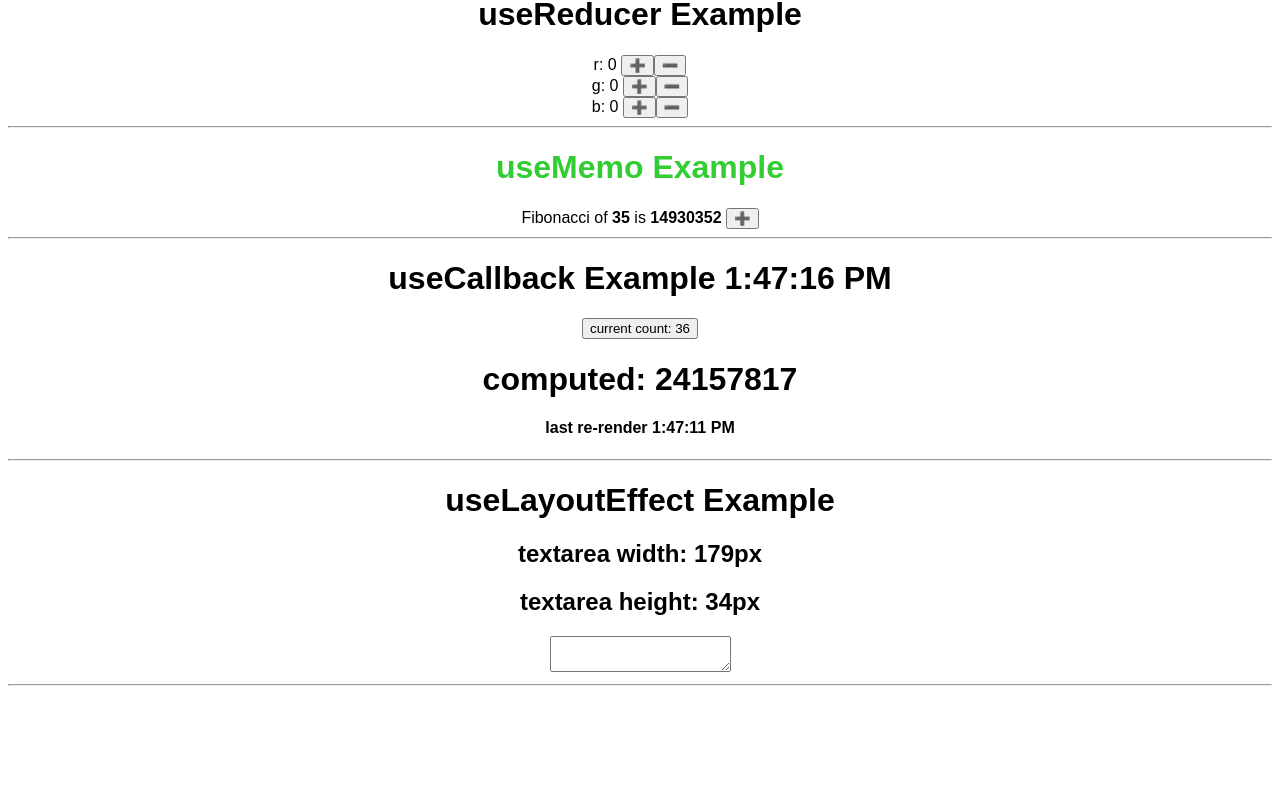
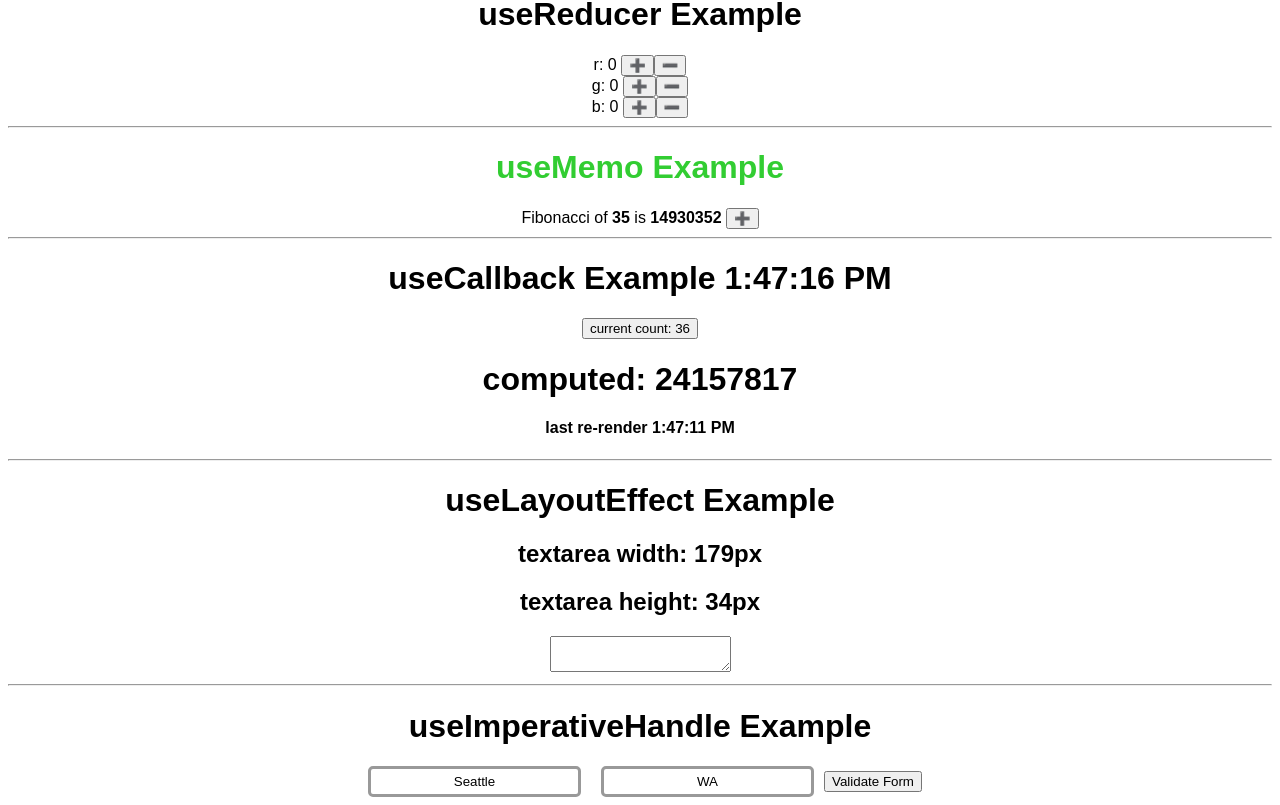
Before and after one commit to manuel-valles/react-hooks-in-depth, a React (Vite) app: page / in a window 1280 px wide. Shown: the part 671-1476 px from the top of the page. Before the commit the page ends 1365 px from the top, so only its background shows below. Built offline with nearby package versions, Linux system fonts and the light colour scheme.

Commit message:
useImperativeHandle (forwardRef)

```diff
--- a/src/App.js
+++ b/src/App.js
@@ -3,6 +3,7 @@ import { render } from 'react-dom';
 import CallbackComponent from './Callback';
 import ContextComponent from './Context';
 import EffectComponent from './Effect';
+import ImperativeHandleComponent from './ImpertiveHandle';
 import LayoutEffectComponent from './LayoutEffect';
 import MemoComponent from './Memo';
 import ReducerComponent from './Reducer';
@@ -29,6 +30,7 @@ const App = () => {
         <hr />
         <LayoutEffectComponent />
         <hr />
+        <ImperativeHandleComponent />
       </div>
     </React.StrictMode>
   );
--- /dev/null
+++ b/src/ImpertiveHandle.js
@@ -0,0 +1,85 @@
+/* eslint-disable react/display-name */
+import React, {
+  useState,
+  useRef,
+  useImperativeHandle,
+  forwardRef,
+} from 'react';
+
+const ElaborateInput = forwardRef(
+  ({ hasError, placeholder, value, update }, ref) => {
+    const inputRef = useRef();
+    useImperativeHandle(ref, () => {
+      return {
+        focus() {
+          inputRef.current.focus();
+        },
+      };
+    });
+    return (
+      <input
+        ref={inputRef}
+        value={value}
+        onChange={(e) => update(e.target.value)}
+        placeholder={placeholder}
+        style={{
+          padding: '5px 15px',
+          borderWidth: '3px',
+          borderStyle: 'solid',
+          borderColor: hasError ? 'crimson' : '#999',
+          borderRadius: '5px',
+          margin: '0 10px',
+          textAlign: 'center',
+        }}
+      />
+    );
+  }
+);
+
+const ImperativeHandleComponent = () => {
+  const [city, setCity] = useState('Seattle');
+  const [state, setState] = useState('WA');
+  const [error, setError] = useState('');
+  const cityEl = useRef();
+  const stateEl = useRef();
+
+  const validate = () => {
+    if (!/^[a-zA-Z]+(?:[\s-][a-zA-Z]+)*$/.test(city)) {
+      setError('city');
+      cityEl.current.focus();
+      return;
+    }
+
+    if (!/^[A-Z]{2}$/.test(state)) {
+      setError('state');
+      stateEl.current.focus();
+      return;
+    }
+
+    setError('');
+    alert('valid form!');
+  };
+
+  return (
+    <div>
+      <h1>useImperativeHandle Example</h1>
+      <ElaborateInput
+        hasError={error === 'city'}
+        placeholder={'City'}
+        value={city}
+        update={setCity}
+        ref={cityEl}
+      />
+      <ElaborateInput
+        hasError={error === 'state'}
+        placeholder={'State'}
+        value={state}
+        update={setState}
+        ref={stateEl}
+      />
+      <button onClick={validate}>Validate Form</button>
+    </div>
+  );
+};
+
+export default ImperativeHandleComponent;
```
Also changed, not shown: 1 other file (tests, documents, lock files or other folders).
